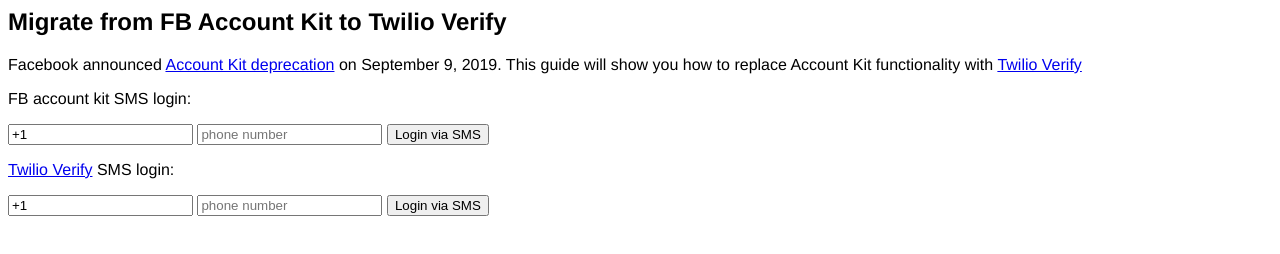
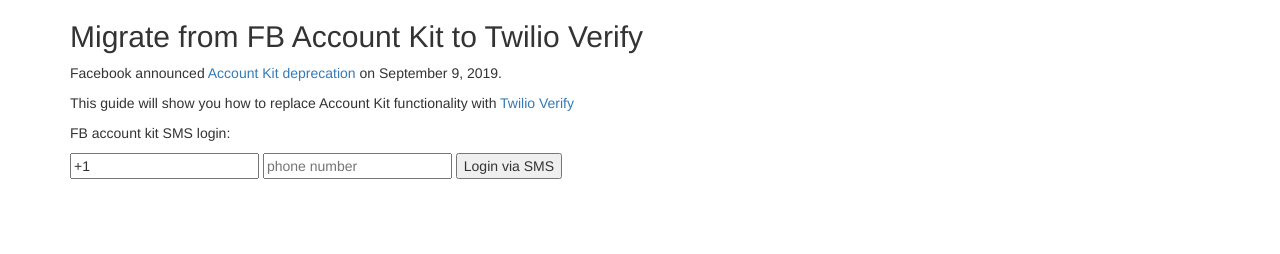
Before and after one commit to craigmeltzer/fb-account-kit-migration, a plain HTML site: page index.html in a window 1280 px wide. Drawn offline with nearby package versions, Linux system fonts and the light colour scheme.

Commit message:
consistent styling

```diff
--- a/index.html
+++ b/index.html
@@ -1,26 +1,23 @@
-
-<html>
+<!DOCTYPE html>
+<html lang="en">
   <head>
-      <title>Login with Account Kit</title>
-      <script src="https://sdk.accountkit.com/en_EN/sdk.js"></script>
-      <style>
-        body { font-family: helvetica; }
-      </style>
+    <title>Login with SMS</title>
+    <meta name="viewport" content="width=device-width, initial-scale=1">
+    <link rel="stylesheet" href="https://maxcdn.bootstrapcdn.com/bootstrap/3.3.7/css/bootstrap.min.css" integrity="sha384-BVYiiSIFeK1dGmJRAkycuHAHRg32OmUcww7on3RYdg4Va+PmSTsz/K68vbdEjh4u" crossorigin="anonymous">
+    <script src="https://code.jquery.com/jquery-3.4.1.min.js" integrity="sha256-CSXorXvZcTkaix6Yvo6HppcZGetbYMGWSFlBw8HfCJo=" crossorigin="anonymous"></script>
+    <script src="https://maxcdn.bootstrapcdn.com/bootstrap/3.3.7/js/bootstrap.min.js" integrity="sha384-Tc5IQib027qvyjSMfHjOMaLkfuWVxZxUPnCJA7l2mCWNIpG9mGCD8wGNIcPD7Txa" crossorigin="anonymous"></script>
   </head>
   <body>
-    <h2>Migrate from FB Account Kit to Twilio Verify</h1>
-    <p>Facebook announced <a href="https://developers.facebook.com/blog/post/2019/09/09/account-kit-services-no-longer-available-starting-march">Account Kit deprecation</a> on September 9, 2019. This guide will show you how to replace Account Kit functionality with <a href="https://twilio.com/docs/verify/api">Twilio Verify</a></p>
-    <div>
+    <div class="container">
+      <h2>Migrate from FB Account Kit to Twilio Verify</h2>
+      <p>Facebook announced <a href="https://developers.facebook.com/blog/post/2019/09/09/account-kit-services-no-longer-available-starting-march">Account Kit deprecation</a> on September 9, 2019.</p>
+      <p>This guide will show you how to replace Account Kit functionality with <a href="https://twilio.com/docs/verify/api">Twilio Verify</a></p>
+      <div class="content">
         <p>FB account kit SMS login:</p>
         <input value="+1" id="country_code" />
         <input placeholder="phone number" id="phone_number"/>
         <button onclick="smsLogin();">Login via SMS</button>
       </div>
-    <div>
-      <p><a href="https://twilio.com/docs/verify/api">Twilio Verify</a> SMS login:</p>
-      <input value="+1" id="country_code" />
-      <input placeholder="phone number" id="phone_number"/>
-      <button onclick="smsLoginTwilio();">Login via SMS</button>
     </div>
   </body>
   <script>
@@ -62,30 +59,5 @@
         loginCallback
       );
     }
-
-      function smsLoginTwilio() {
-        console.log("sms login with Twilio triggered");
-        var countryCode = document.getElementById("country_code").value;
-        var phoneNumber = document.getElementById("phone_number").value;
-
-        // deploy a backend server
-        // Node.js: https://github.com/robinske/verify-server-node
-        // Python:  https://github.com/robinske/verify-server
-        // Golang:  https://github.com/robinske/go-verify-backend
-        const formData = new FormData();
-        formData.append("country_code", countryCode);
-        formData.append("phone_number", phoneNumber);
-
-        fetch("https://verify-v2-node.herokuapp.com/start", {
-            method: 'POST',
-            headers: {
-              'Content-Type': 'application/x-www-form-urlencoded'
-            },
-            body: formData
-          })
-          .then(response => response.json())
-          .then(json => console.log(json))
-          .catch(error => console.log(error));
-      }
   </script>
 </html>
```
Lines whose indentation alone changed are shown as unchanged.
